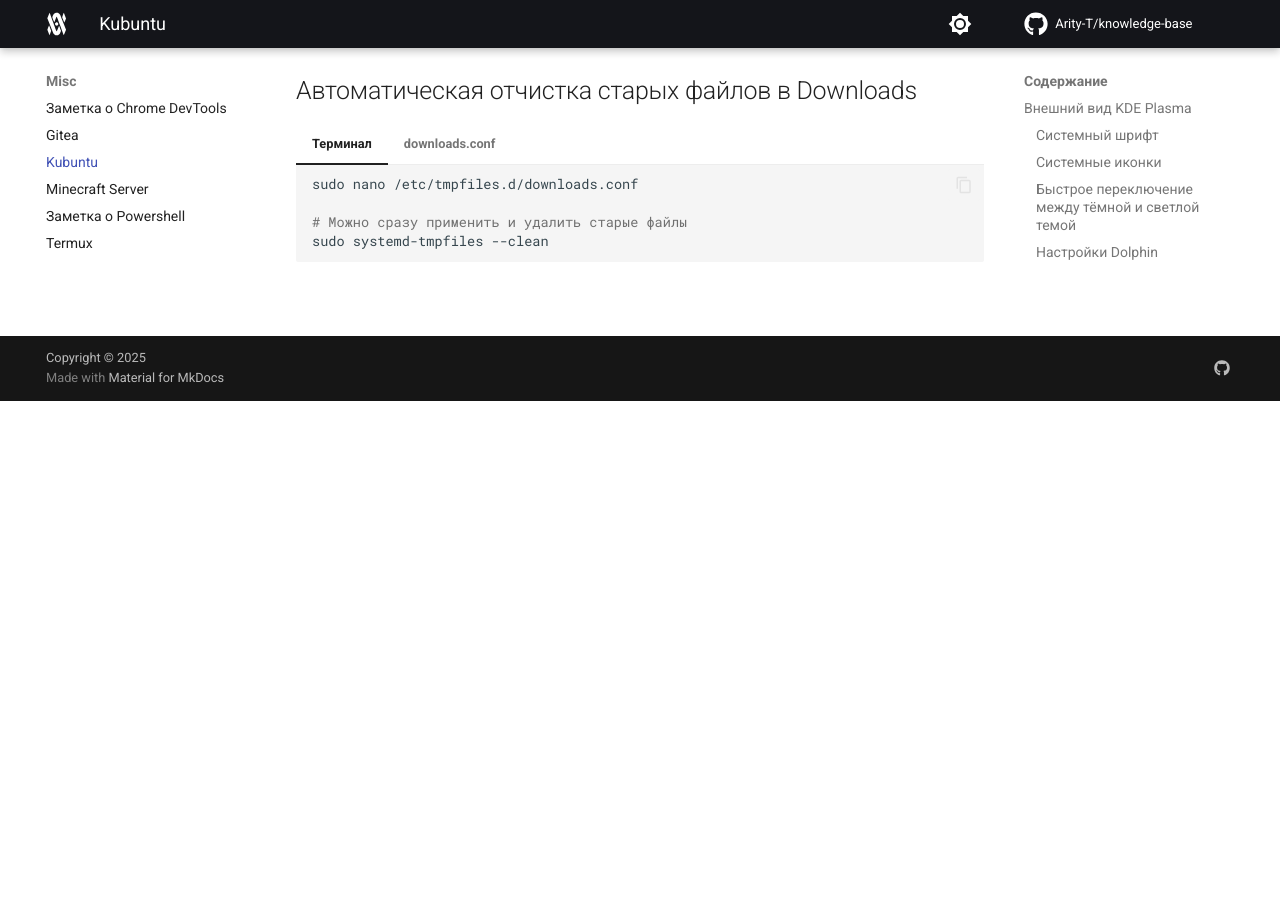
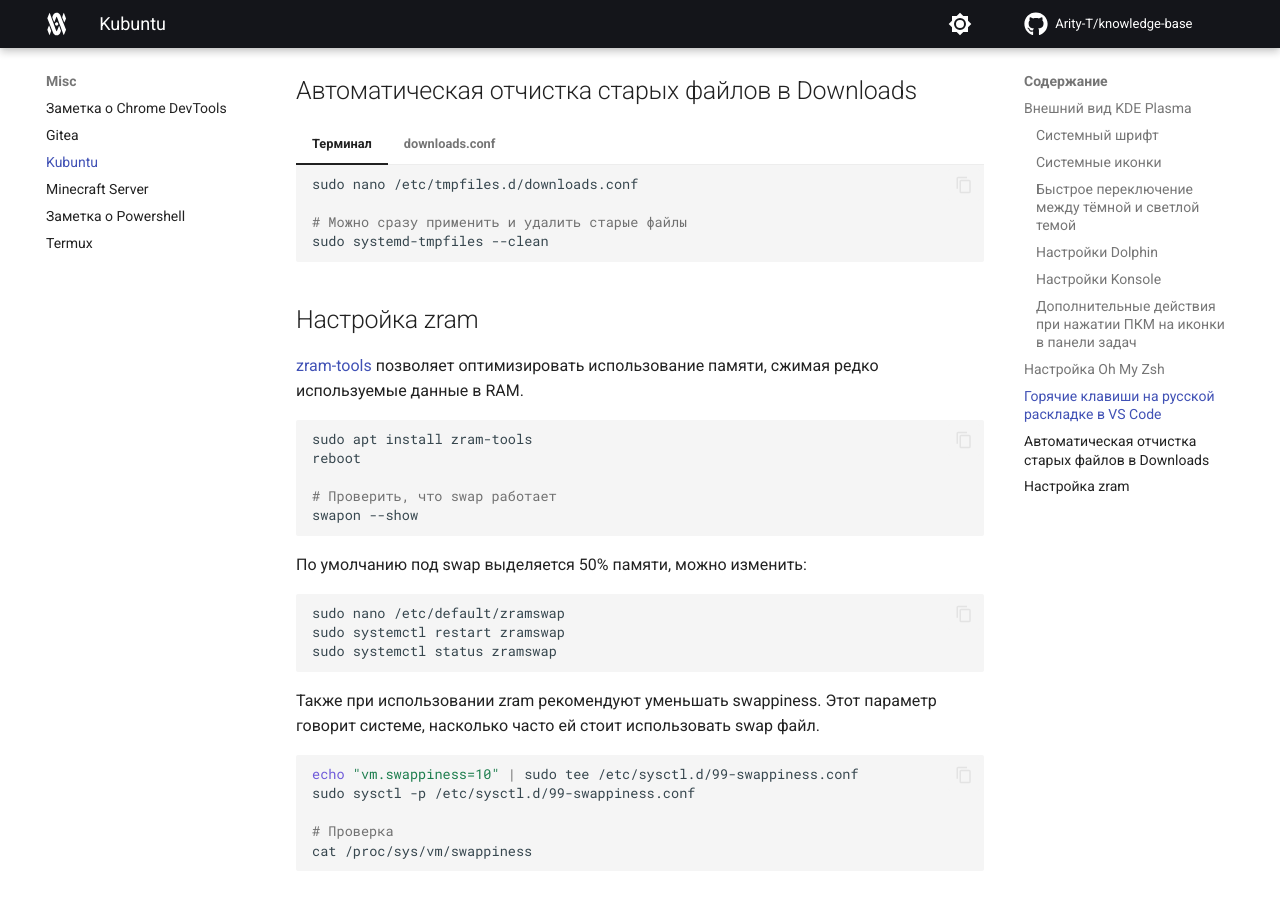
Before and after one commit to Arity-T/knowledge-base, an MkDocs documentation site: the page built from docs/misc/kubuntu.md, in a window 1280 px wide and 900 px high, scrolled down 4275 px. Built offline with MkDocs 1.6.1 and Material for MkDocs 9.7.7, drawn with Linux system fonts in a browser that asks for light colours; comment, search, counter and statistics services are not loaded; before the commit the page ends 4676 px from its top, so only the background shows below that.

Commit message:
Про zram

````diff
--- a/docs/misc/kubuntu.md
+++ b/docs/misc/kubuntu.md
@@ -244,3 +244,33 @@
     # Type Path               Mode UID GID Age Argument
     d /home/USERNAME/Downloads 0755 USER USER 7d
     ```
+
+## Настройка zram
+
+[zram-tools](https://packages.debian.org/sid/zram-tools) позволяет оптимизировать использование памяти, сжимая редко используемые данные в RAM.
+
+```sh
+sudo apt install zram-tools
+reboot
+
+# Проверить, что swap работает
+swapon --show
+```
+
+По умолчанию под swap выделяется 50% памяти, можно изменить:
+
+```sh
+sudo nano /etc/default/zramswap
+sudo systemctl restart zramswap
+sudo systemctl status zramswap
+```
+
+Также при использовании zram рекомендуют уменьшать swappiness. Этот параметр говорит системе, насколько часто ей стоит использовать swap файл.
+
+```sh
+echo "vm.swappiness=10" | sudo tee /etc/sysctl.d/99-swappiness.conf
+sudo sysctl -p /etc/sysctl.d/99-swappiness.conf
+
+# Проверка
+cat /proc/sys/vm/swappiness
+```
````
